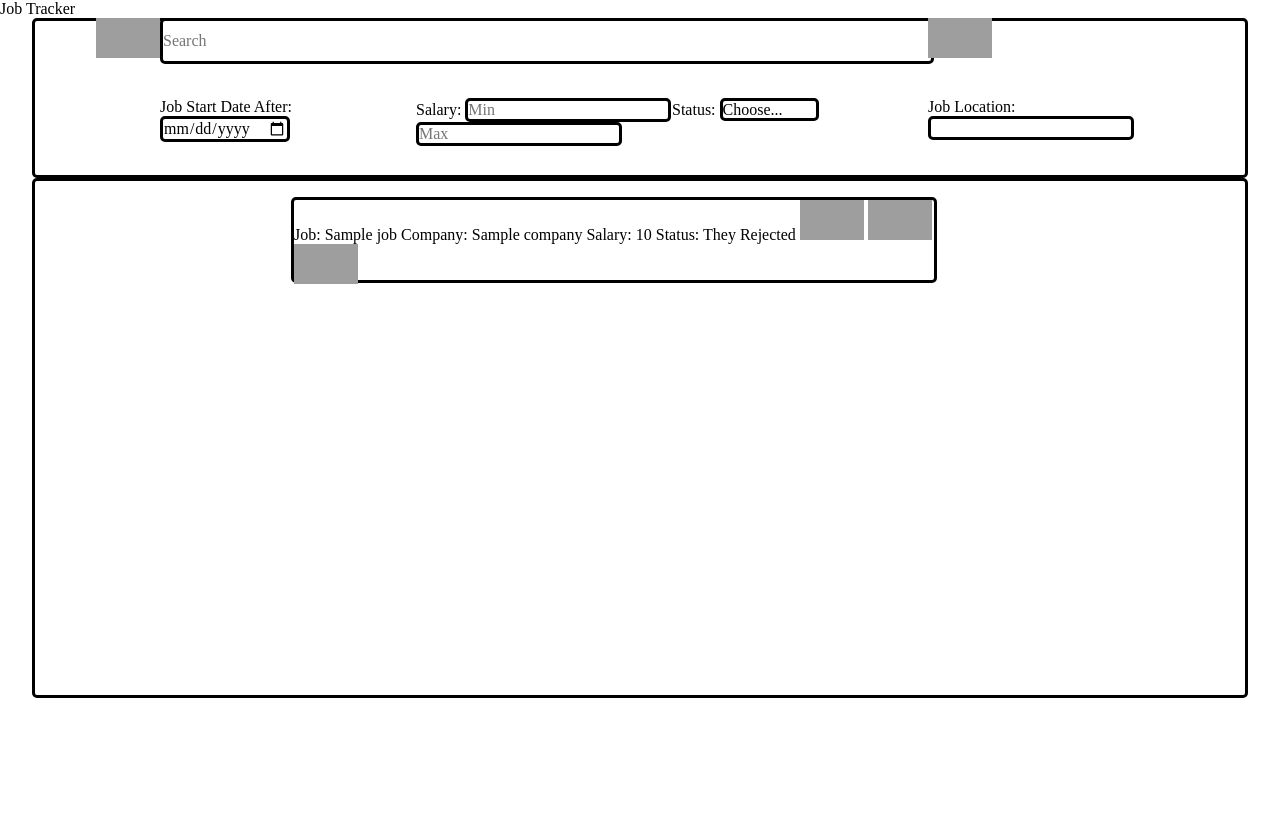
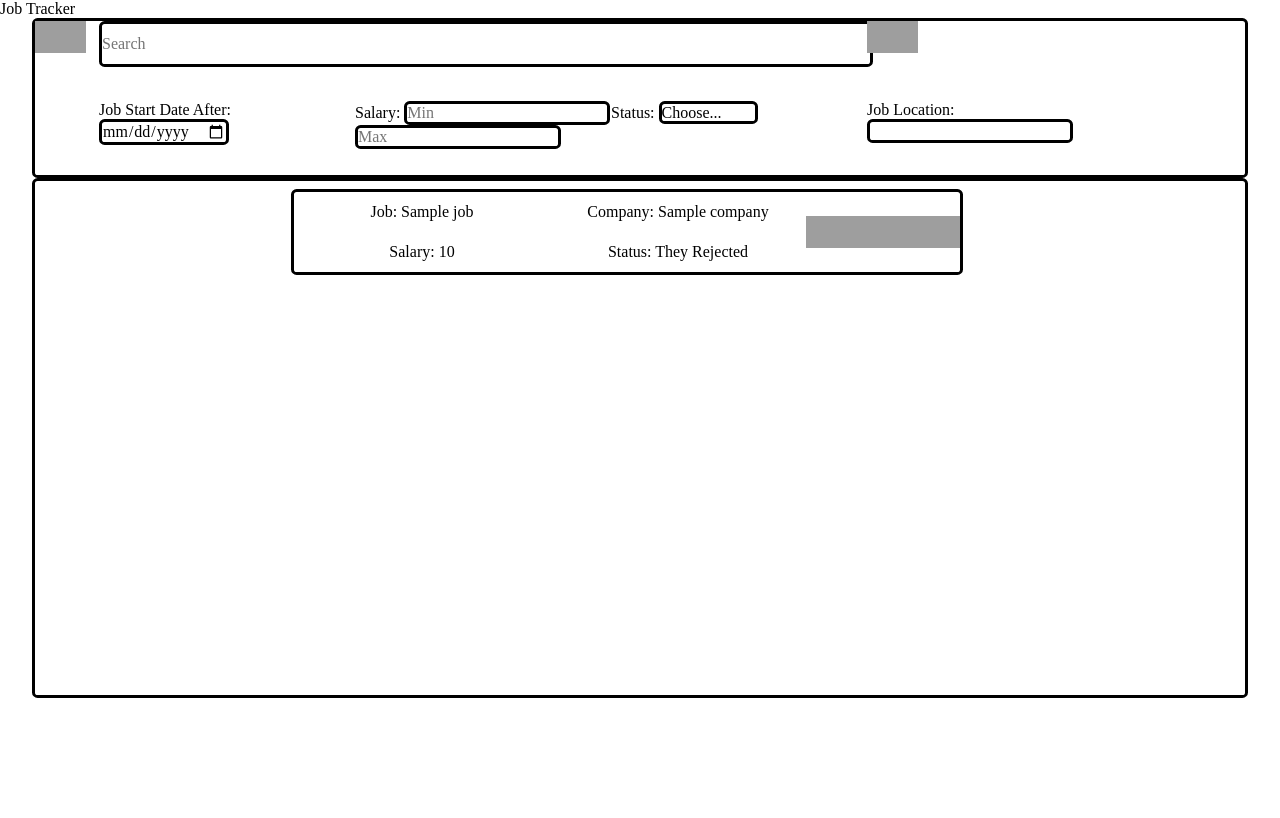
Before and after one commit to karthik-vig/job-application-tracker, a Flask app: template flaskr/templates/index.html in a window 1280 px wide. Run offline with Flask 2, Linux system fonts and the light colour scheme; the template is opened without the code that fills it: most values are stand-ins (such as "Sample title", 1, 10 or a date in 2020); grey boxes are pictures that could not be loaded.

Commit message:
added style to the job entry from the search query in the index html page

```diff
--- a/flaskr/static/style.css
+++ b/flaskr/static/style.css
@@ -35,23 +35,90 @@ body {
 
 .commonBorder {
     border-style: solid;
-    border-radius: 5px;
+    border-radius: 0.7vh;
 }
 
 .buttonDim {
-    height: 5vh;
-    width: 5vw;
+    height: 4vh;
+    width: 4vw;
 
 }
 
+.JobEntryPanelJobName{
+    grid-column-start: col1;
+    grid-column-end: col2;
+    grid-row-start: row1;
+    grid-row-end: row2;
+}
+
+.JobEntryPanelCompany{
+    grid-column-start: col2;
+    grid-column-end: col3;
+    grid-row-start: row1;
+    grid-row-end: row2;
+}
+
+.JobEntryPanelApplicationStatus{
+    grid-column-start: col2;
+    grid-column-end: col3;
+    grid-row-start: row2;
+    grid-row-end: endRow;
+}
+
+.JobEntryPanelSalary{
+    grid-column-start: col1;
+    grid-column-end: col2;
+    grid-row-start: row2;
+    grid-row-end: endRow;
+}
+
+.jobEntryPanelModify{
+    display: block;
+    grid-column-start: col1;
+    grid-column-end: col2;
+    grid-row-start: row1;
+    grid-row-end: endRow;
+}
+
+.jobEntryPanelSee{
+    display: block;
+    grid-column-start: col2;
+    grid-column-end: col3;
+    grid-row-start: row1;
+    grid-row-end: endRow;
+}
+
+.jobEntryPanelDelete{
+    display: block;
+    grid-column-start: col3;
+    grid-column-end: endCol;
+    grid-row-start: row1;
+    grid-row-end: endRow;
+}
+
+.jobEntryPanelButtonsContainer{
+    display: grid;
+    grid-template-columns: [col1] 4vw [col2] 4vw [col3] 4vw [endCol];
+    grid-template-rows: [row1] 10vh [endRow];
+    grid-column-start: col3;
+    grid-column-end: endCol;
+    grid-row-start: row1;
+    grid-row-end: endRow;
+    justify-items: center;
+    align-items: center;
+}
+
 .jobEntryPanel {
-    display: block;
+    display: grid;
+    grid-template-columns: [col1] 20vw [col2] 20vw [col3] 12vw [endCol];
+    grid-template-rows: [row1] 5vh [row2] 5vh [endRow];
     height: 10vh;
-    width: 50vw;
-    margin-top: 2vh;
-    margin-bottom: 2vh;
+    width: 52vw;
+    margin-top: 1vh;
     margin-left: 20vw;
     margin-right: 20vw;
+    align-items: center;
+    justify-items: center;
 }
 
 .addButton{
@@ -124,6 +191,4 @@ body {
     display: grid;
     grid-template-columns: [col1] 5vw [col2] 80vw [endCol];
     grid-template-rows: [row1] 10vh [row2] 10vh [endRow];
-    place-content: center;
-    justify-content: center;
 }
--- a/flaskr/templates/index.html
+++ b/flaskr/templates/index.html
@@ -56,10 +56,10 @@
             {% if jobInfoList %}
                 {% for jobInfo in jobInfoList %}
                     <li class="commonBorder jobEntryPanel">
-                        <p>Job: {{jobInfo["job"]}}</p>
-                        <p>Company: {{jobInfo["company"]}}</p>
-                        <p>Salary: {{jobInfo["salary"]}}</p>
-                        <p>Status: {{jobInfo["applicationStatus"]}}</p>
+                        <p class="JobEntryPanelJobName">Job: {{jobInfo["job"]}}</p>
+                        <p class="JobEntryPanelCompany">Company: {{jobInfo["company"]}}</p>
+                        <p class="JobEntryPanelSalary">Salary: {{jobInfo["salary"]}}</p>
+                        <p class="JobEntryPanelApplicationStatus">Status: {{jobInfo["applicationStatus"]}}</p>
                         <!--
                         <a href="/modifyJobInfo?id={{jobInfo['id']}}"> temp modify
                             <img src="">
@@ -71,11 +71,11 @@
                             <img src="">
                         </a>
                         -->
-                        <form method="get">
+                        <form method="get" class="jobEntryPanelButtonsContainer">
                             <input type="hidden" name="id" value="{{jobInfo['id']}}" >
-                            <input type="image" src="{{url_for('static', filename='modify.svg')}}" formaction="/modifyJobInfo" class="buttonDim">
-                            <input type="image" src="{{url_for('static', filename='see.svg')}}" formaction="/seeJobInfo" class="buttonDim">
-                            <input type="image" src="{{url_for('static', filename='delete.svg')}}" formaction="/redirectDeleteEntry" class="buttonDim">
+                            <input type="image" src="{{url_for('static', filename='modify.svg')}}" formaction="/modifyJobInfo" class="buttonDim jobEntryPanelModify">
+                            <input type="image" src="{{url_for('static', filename='see.svg')}}" formaction="/seeJobInfo" class="buttonDim jobEntryPanelSee">
+                            <input type="image" src="{{url_for('static', filename='delete.svg')}}" formaction="/redirectDeleteEntry" class="buttonDim jobEntryPanelDelete">
                         </form>
                     </li>
                     <br/>
```
